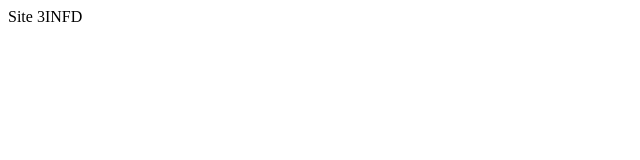
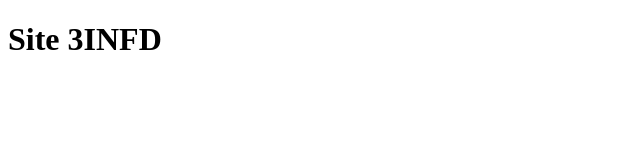
Before and after one commit to gabrispo/site3infd, a plain HTML site: page index.html in a window 1280 px wide. Shown: the whole page, without its empty margins (0-640 px from the left). Drawn offline with Linux system fonts and the light colour scheme.

Commit message:
Acrescentando H1

```diff
--- a/index.html
+++ b/index.html
@@ -4,6 +4,6 @@
 	<title>Site 3INFD</title>
 </head>
 <body>
-	Site 3INFD
+	<h1>Site 3INFD</h1>
 </body>
 </html>
```
